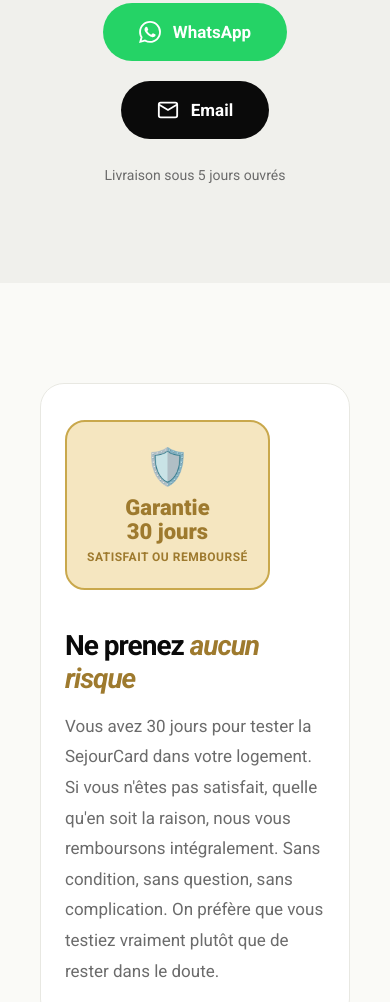
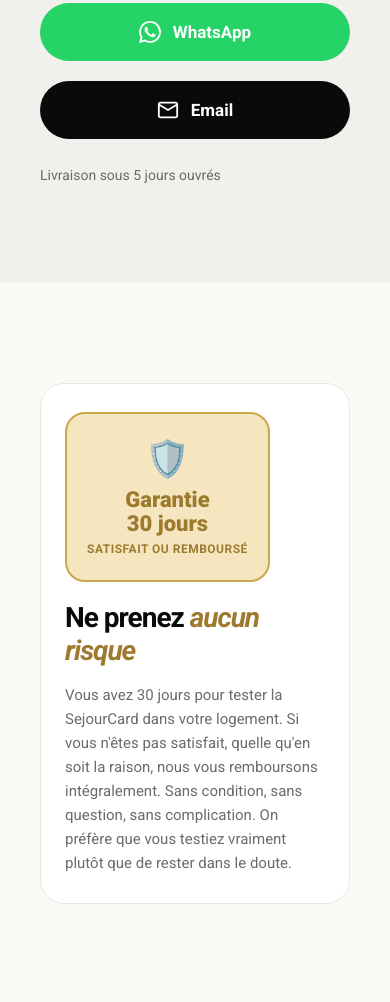
Before and after one commit to PEA05/sejourcard, a website: page public/index.html in a window 390 px wide. Shown: the part 9857-10859 px from the top of the page. Drawn offline with Linux system fonts and the light colour scheme.

Commit message:
corrections mobile section contact et garantie

```diff
--- a/public/index.html
+++ b/public/index.html
@@ -379,7 +379,28 @@ footer p { font-size: 13px; color: rgba(255,255,255,0.2); }
   .stat-item { border-right: none; border-bottom: 1px solid var(--border); }
   .stat-item:last-child { border-bottom: none; }
   .compare-table th, .compare-table td { padding: 14px 16px; font-size: 13px; }
-  .guarantee-box { padding: 36px 24px; }
+
+  /* 1. SECTION CONTACT — alignement mobile */
+  #tarifs > div { text-align: left !important; }
+  #tarifs a[href*="wa.me"],
+  #tarifs a[href*="mailto"] {
+    width: 100% !important;
+    justify-content: center !important;
+  }
+  #tarifs p { text-align: left !important; }
+
+  /* 2. GARANTIE — structure mobile */
+  .guarantee-box {
+    display: flex !important;
+    flex-direction: column !important;
+    align-items: flex-start !important;
+    text-align: left !important;
+    padding: 28px 24px !important;
+    gap: 20px !important;
+  }
+  .guarantee-box > div:first-child { align-self: flex-start !important; }
+  .guarantee-box h2 { text-align: left !important; font-size: 28px !important; }
+  .guarantee-box p { text-align: left !important; font-size: 15px !important; line-height: 1.6 !important; }
 }
 </style>
 </head>
```
